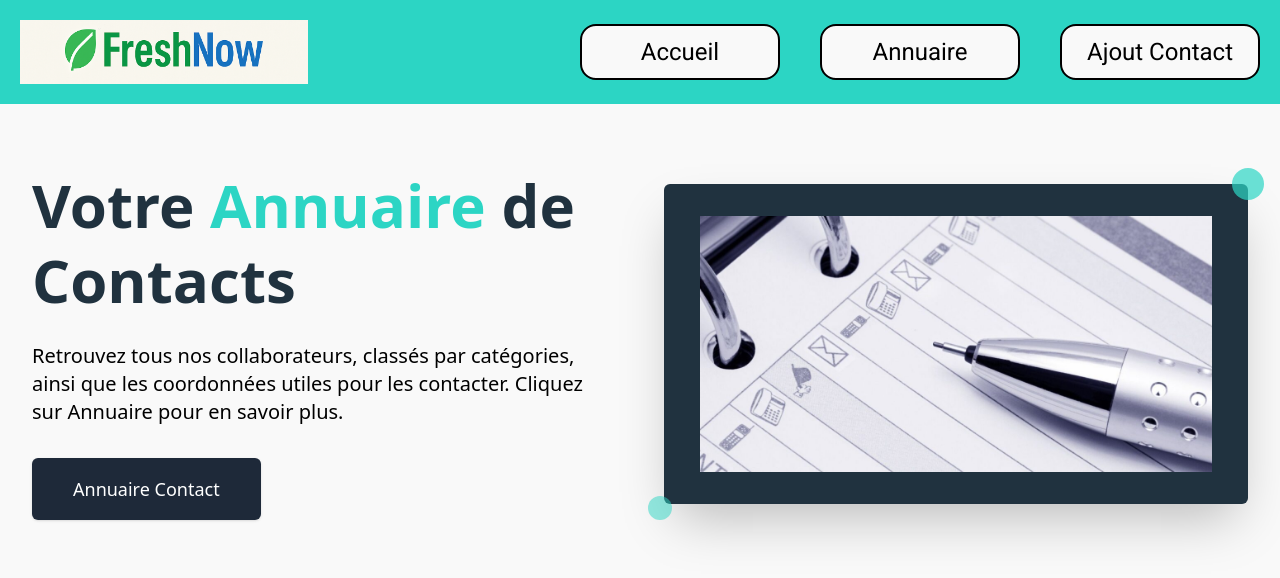
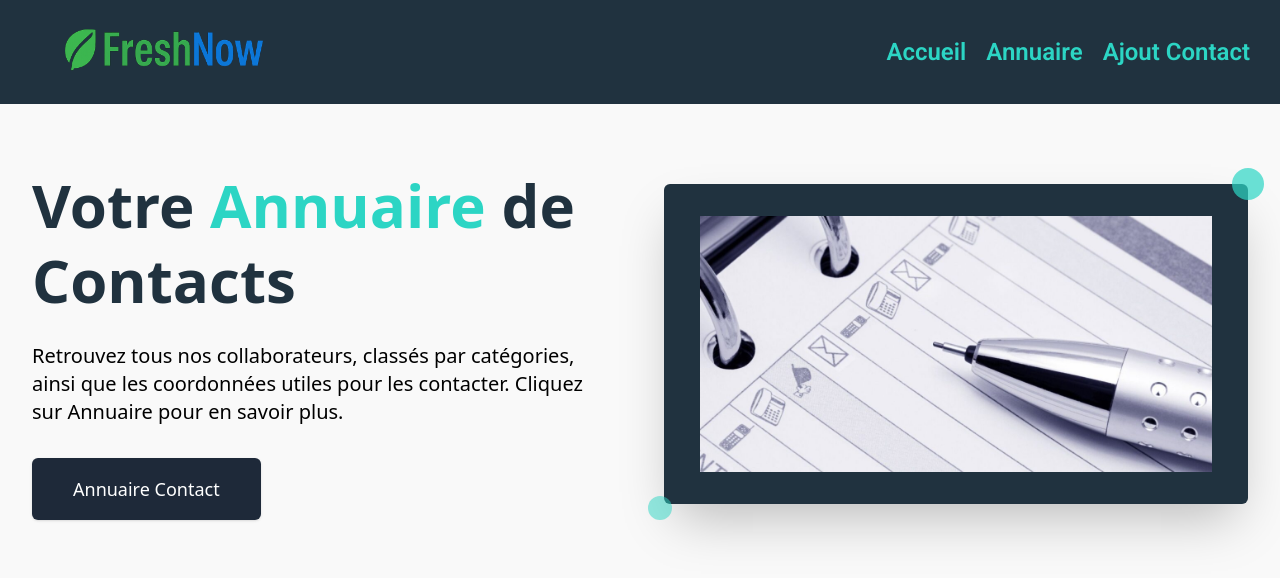
Before and after one commit to Simplon-hdf/brief-annuaire-contacts-groupe-c, an Angular app: page / in a window 1280 px wide. Shown: the top 578 px of the page. Built offline with nearby package versions, Linux system fonts and the light colour scheme.

Commit message:
refactor(header): modify css

```diff
--- a/src/app/header/header.html
+++ b/src/app/header/header.html
@@ -1,12 +1,12 @@
-<header class="bg-brand-azur flex justify-between p-5">
+<header class="bg-brand-blue flex justify-between p-5">
 
      <figure class="flex items-center">
-        <a routerLink="/accueil"><img src="logo-freshnow.png" class="h-16 w-72 object-cover object-center"></a>
+        <a routerLink="/accueil"><img src="logo.png" class="h-16 w-72 object-cover object-center"></a>
     </figure>
 
-    <nav class="flex justify-around w-auto gap-10 text-2xl font-links self-center">
-        <a routerLink="/accueil" class="border-2 rounded-2xl p-2.5 bg-brand-white text-center min-w-[200px]">Accueil</a>
-        <a routerLink="/annuaire" class="border-2 rounded-2xl p-2.5 bg-brand-white text-center min-w-[200px]">Annuaire</a>
-        <a routerLink="/formulaire" class="border-2 rounded-2xl p-2.5 bg-brand-white text-center min-w-[200px]">Ajout Contact</a>
+    <nav class="flex justify-around w-auto text-2xl p-2.5 text-brand-azur font-links font-semibold gap-5 self-center">
+        <a routerLink="/accueil" class="hover:text-brand-white text-center">Accueil</a>
+        <a routerLink="/annuaire" class="hover:text-brand-white text-center">Annuaire</a>
+        <a routerLink="/formulaire" class="hover:text-brand-white text-center">Ajout Contact</a>
     </nav>
 </header>
```
